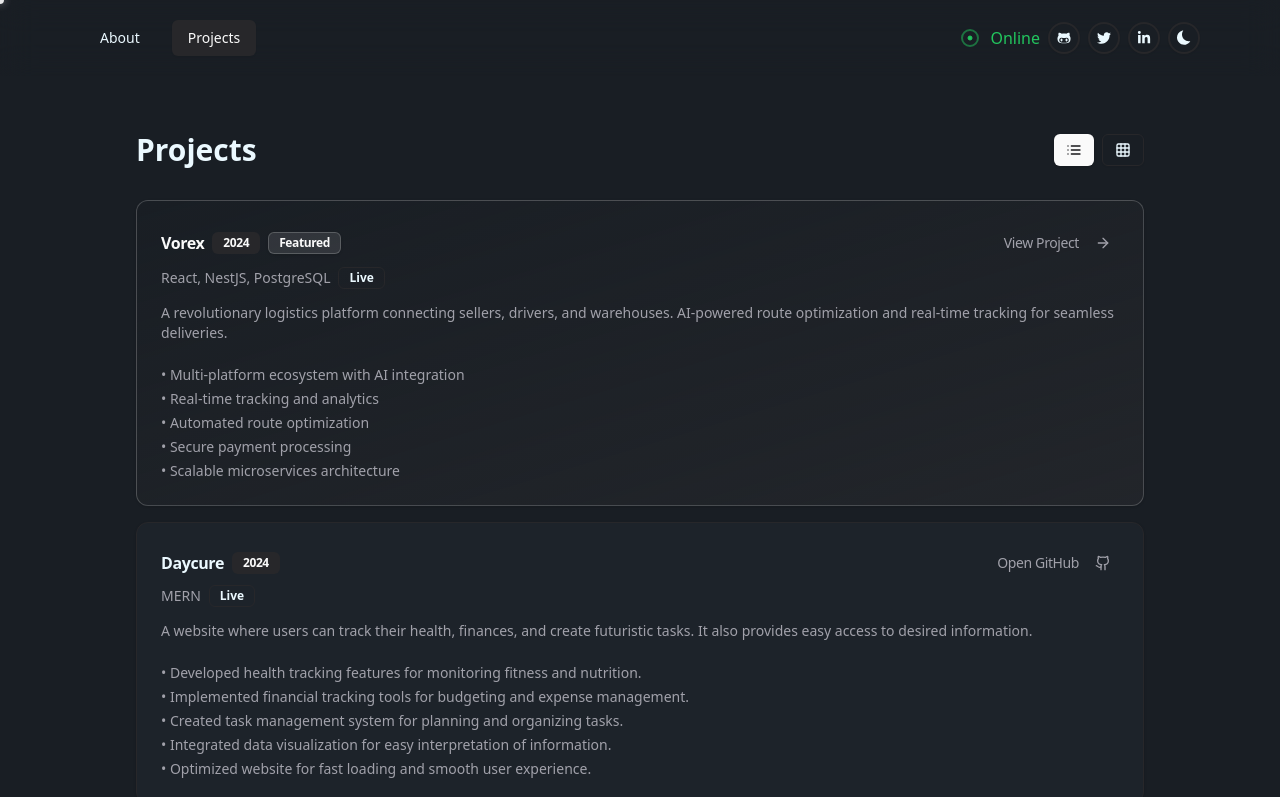
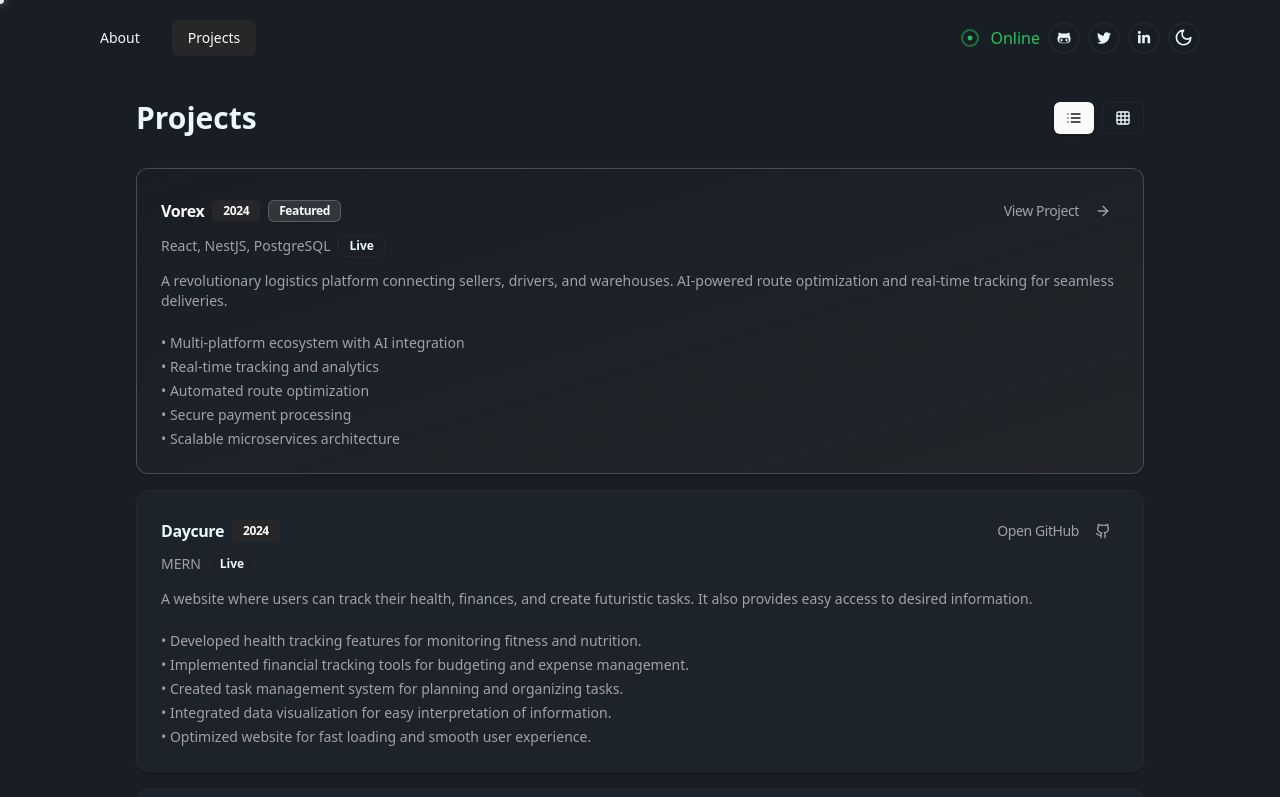
Before and after one commit to laakri/Portfolio-React, a React (Vite) app: page /projects in a window 1280 px wide. Shown: the top 797 px of the page. Built offline with nearby package versions, Linux system fonts and the light colour scheme.

Commit message:
changing the theming

```diff
--- a/src/Pages/Projects.tsx
+++ b/src/Pages/Projects.tsx
@@ -295,7 +295,7 @@ const Projects = () => {
     const [viewMode, setViewMode] = useState('list');
 
     return (
-        <div className="w-full max-w-[66rem] mx-auto my-12 px-6">
+        <div className="w-full max-w-[66rem] mx-auto my-4 px-6">
             <motion.div
                 initial={{ opacity: 0, y: -20 }}
                 animate={{ opacity: 1, y: 0 }}
--- a/src/components/mode-toggle.tsx
+++ b/src/components/mode-toggle.tsx
@@ -1,36 +1,21 @@
-import { IoIosMoon, IoIosSunny } from "react-icons/io";
-import { Button } from "@/components/ui/button";
-import {
-  DropdownMenu,
-  DropdownMenuContent,
-  DropdownMenuItem,
-  DropdownMenuTrigger,
-} from "@/components/ui/dropdown-menu";
-import { useTheme } from "@/components/ui/theme-provider";
+import { Moon, Sun } from "lucide-react"
+
+import { Button } from "@/components/ui/button"
+import { useTheme } from "./ui/theme-provider"
 
 export function ModeToggle() {
-  const { setTheme } = useTheme();
+  const { theme, setTheme } = useTheme()
 
   return (
-    <DropdownMenu>
-      <DropdownMenuTrigger asChild>
-        <Button variant="outline" size="icon">
-          <IoIosSunny className="h-[1.2rem] w-[1.2rem] rotate-0 scale-100 transition-all dark:-rotate-90 dark:scale-0" />
-          <IoIosMoon className="absolute h-[1.2rem] w-[1.2rem] rotate-90 scale-0 transition-all dark:rotate-0 dark:scale-100" />
-          <span className="sr-only">Toggle theme</span>
-        </Button>
-      </DropdownMenuTrigger>
-      <DropdownMenuContent align="end">
-        <DropdownMenuItem onClick={() => setTheme("light")}>
-          Light
-        </DropdownMenuItem>
-        <DropdownMenuItem onClick={() => setTheme("dark")}>
-          Dark
-        </DropdownMenuItem>
-        <DropdownMenuItem onClick={() => setTheme("system")}>
-          System
-        </DropdownMenuItem>
-      </DropdownMenuContent>
-    </DropdownMenu>
-  );
+    <Button
+      variant="outline"
+      size="icon"
+      onClick={() => setTheme(theme === "light" ? "dark" : "light")}
+      className="rounded-full"
+    >
+      <Sun className="h-[1.2rem] w-[1.2rem] rotate-0 scale-100 transition-all dark:-rotate-90 dark:scale-0" />
+      <Moon className="absolute h-[1.2rem] w-[1.2rem] rotate-90 scale-0 transition-all dark:rotate-0 dark:scale-100" />
+      <span className="sr-only">Toggle theme</span>
+    </Button>
+  )
 }
```
Also changed, not shown: src/components/ui/theme-provider.tsx (+27 -27 lines).
